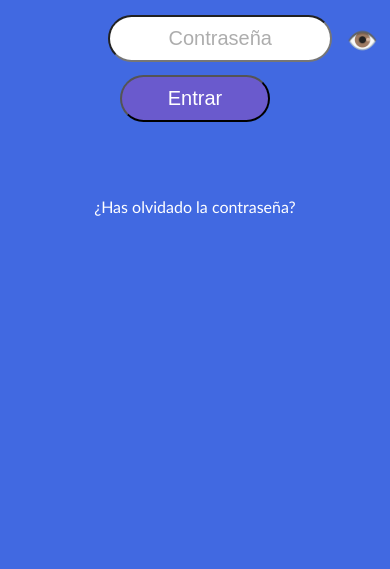
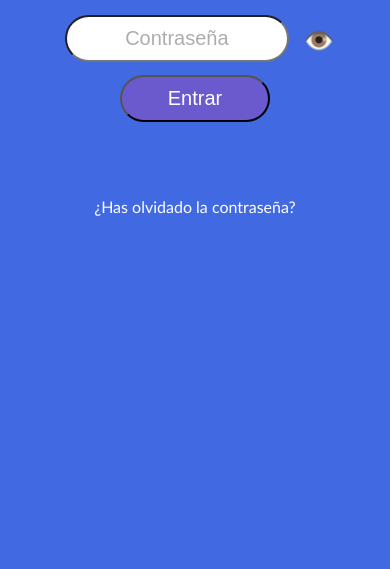
Before and after one commit to JhonnyCarrizo/Login-V.2, a plain HTML site: page index.html in a window 390 px wide. Shown: the part 275-844 px from the top of the page. Drawn offline with Linux system fonts and the light colour scheme.

Commit message:
ahora si se arreglo lo responsive :(

```diff
--- a/style.css
+++ b/style.css
@@ -53,7 +53,7 @@ a{
 
 .passwordgroup{
     display: flex;
-    margin: 0 50% 0 10%;
+    margin: 0 50% 0 -10%;
 }
 
 @media screen and (min-width: 768px) {
```
